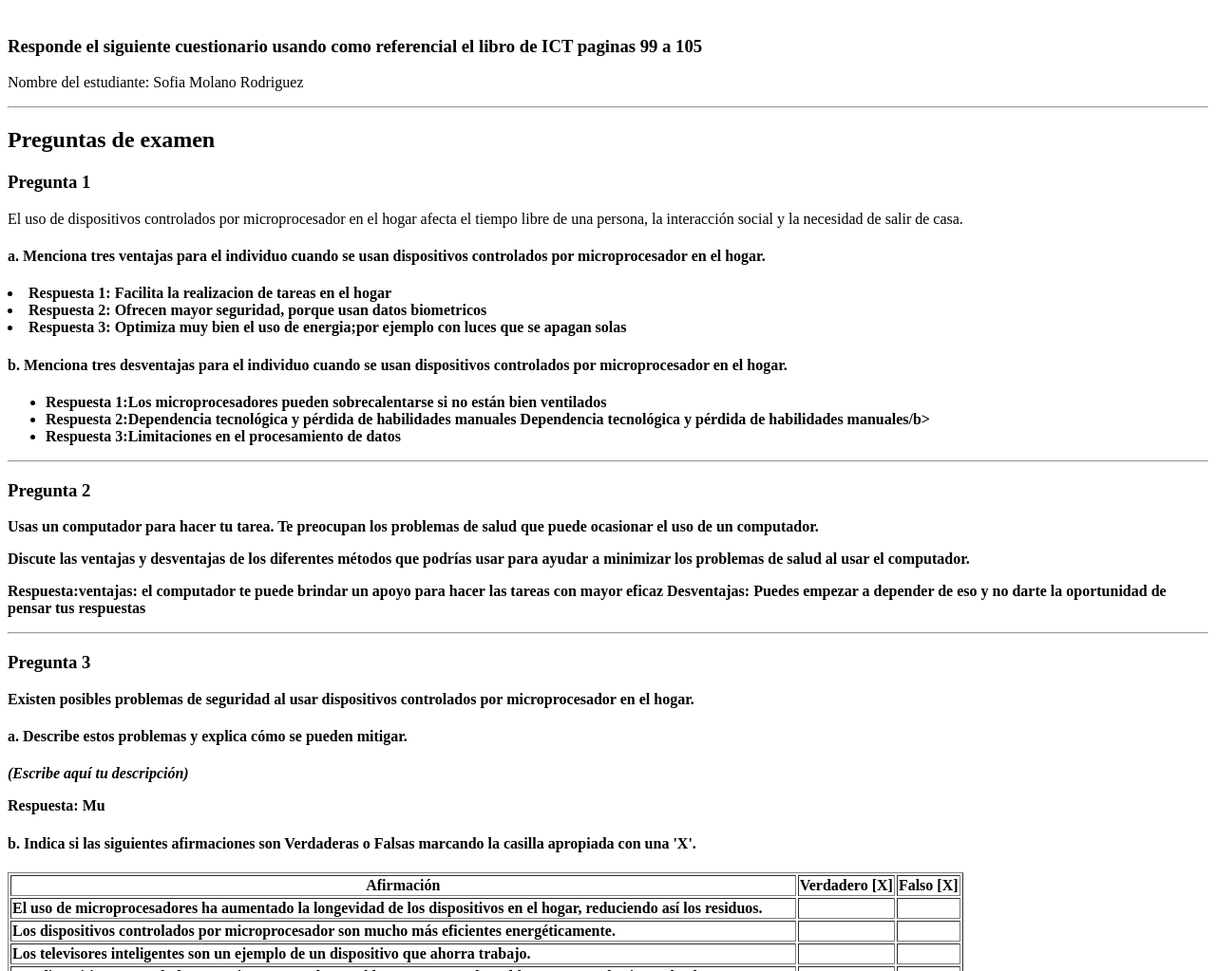
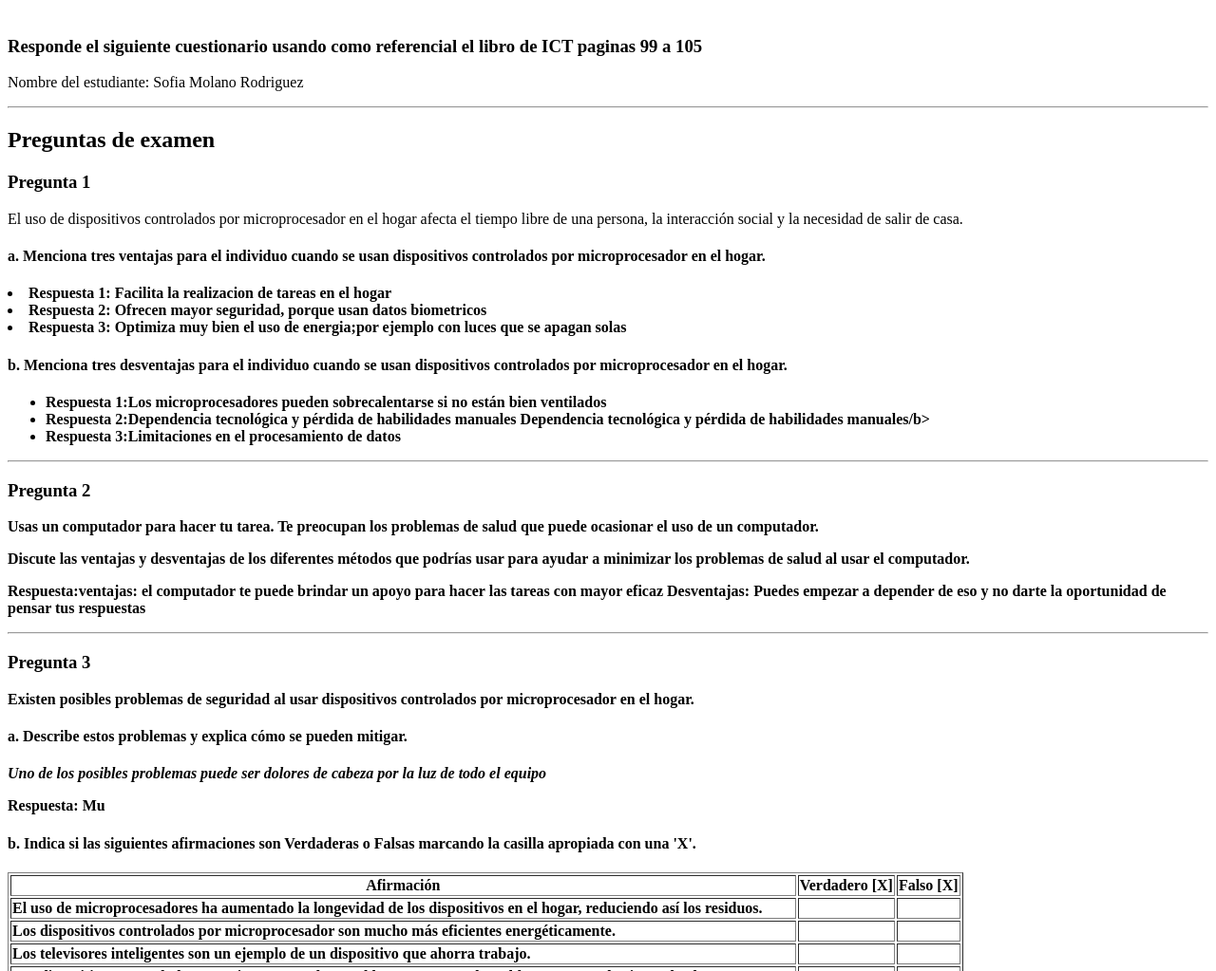
Before and after one commit to sofiamolano/sofiamolano.gcrb.edu.co, a plain HTML site: page ciclo6.html in a window 1280 px wide. Shown: the part 79-1102 px from the top of the page at 95% size. Drawn offline with Linux system fonts and the light colour scheme.

Commit message:
Update ciclo6.html

```diff
--- a/ciclo6.html
+++ b/ciclo6.html
@@ -45,7 +45,7 @@
     <p>Existen posibles problemas de seguridad al usar dispositivos controlados por microprocesador en el hogar.</p>
 
     <h4>a. Describe estos problemas y explica cómo se pueden mitigar.</h4>
-    <p><em>(Escribe aquí tu descripción)</em></p>
+    <p><em> Uno de los posibles problemas puede ser dolores de cabeza por la luz de todo el equipo</em></p>
     <p><b>Respuesta: Mu</b> </p>
 
     <h4>b. Indica si las siguientes afirmaciones son Verdaderas o Falsas marcando la casilla apropiada con una 'X'.</h4>
```
